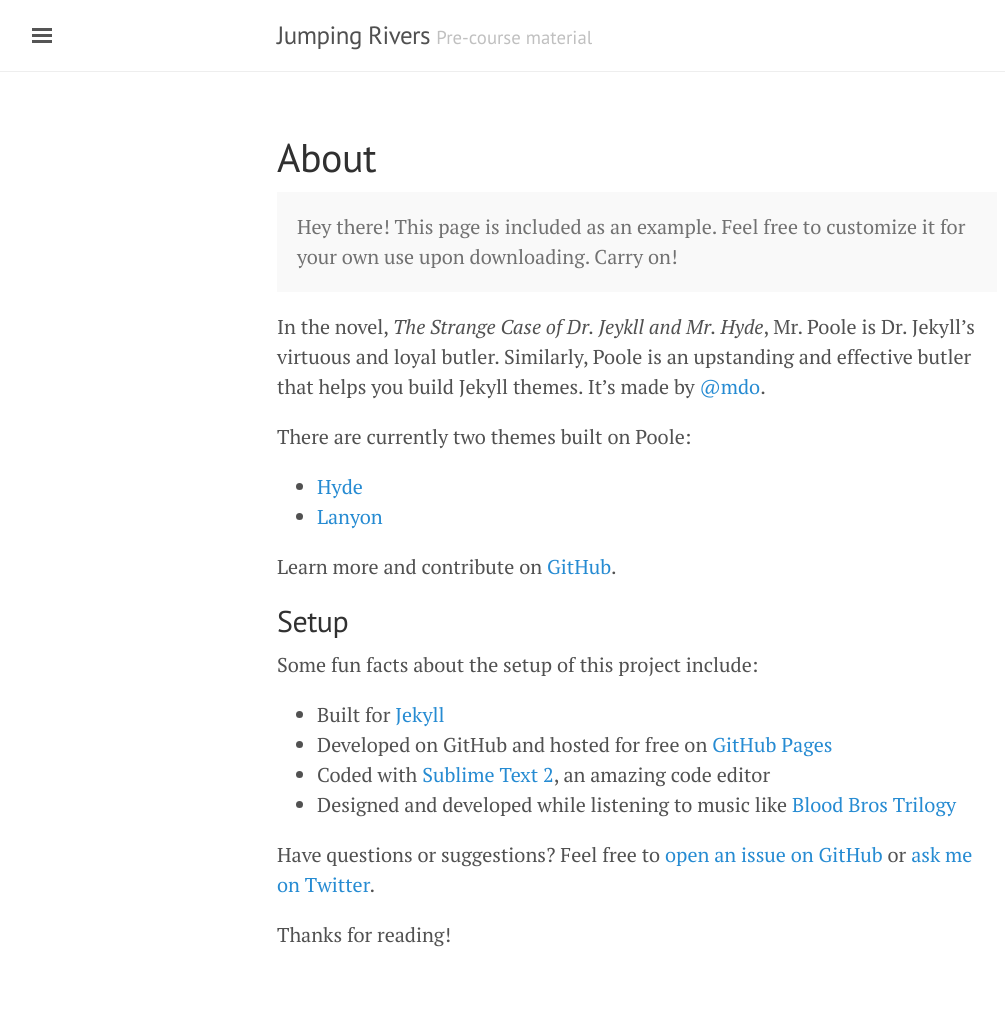
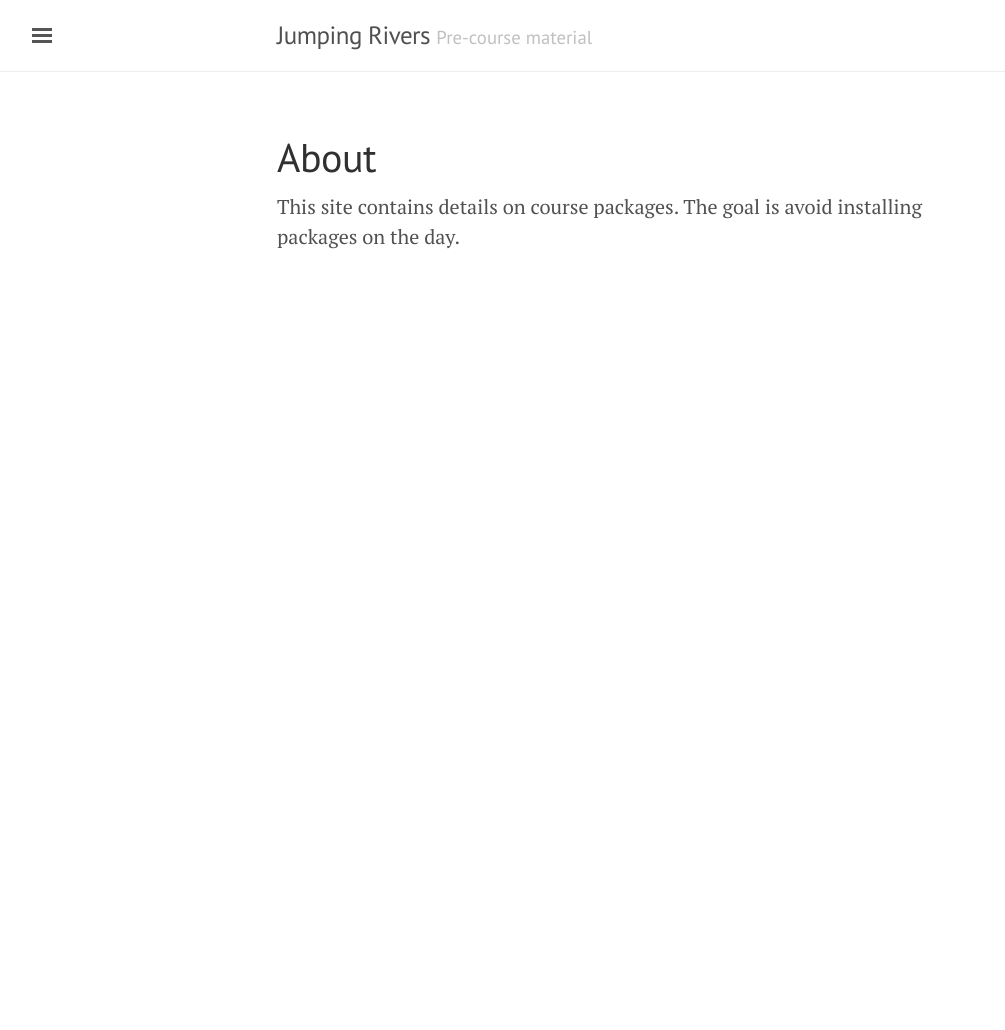
Before and after one commit to Robinlovelace/jr-packages.github.io, a Jekyll site: the page built from about.md, in a window 1280 px wide. Shown: the whole page, without its empty margins (3-1008 px from the left). Built offline with Jekyll 4.4.1, drawn with Linux system fonts in a browser that asks for light colours; after the commit the page ends 900 px from its top, so only the background shows below that.

Commit message:
Update about

```diff
--- a/about.md
+++ b/about.md
@@ -3,28 +3,5 @@
 title: About
 ---
 
-<p class="message">
-  Hey there! This page is included as an example. Feel free to customize it for your own use upon downloading. Carry on!
-</p>
-
-In the novel, *The Strange Case of Dr. Jeykll and Mr. Hyde*, Mr. Poole is Dr. Jekyll's virtuous and loyal butler. Similarly, Poole is an upstanding and effective butler that helps you build Jekyll themes. It's made by [@mdo](https://twitter.com/mdo).
-
-There are currently two themes built on Poole:
-
-* [Hyde](http://hyde.getpoole.com)
-* [Lanyon](http://lanyon.getpoole.com)
-
-Learn more and contribute on [GitHub](https://github.com/poole).
-
-## Setup
-
-Some fun facts about the setup of this project include:
-
-* Built for [Jekyll](http://jekyllrb.com)
-* Developed on GitHub and hosted for free on [GitHub Pages](https://pages.github.com)
-* Coded with [Sublime Text 2](http://sublimetext.com), an amazing code editor
-* Designed and developed while listening to music like [Blood Bros Trilogy](https://soundcloud.com/maddecent/sets/blood-bros-series)
-
-Have questions or suggestions? Feel free to [open an issue on GitHub](https://github.com/poole/issues/new) or [ask me on Twitter](https://twitter.com/mdo).
-
-Thanks for reading!
+This site contains details on course packages. The goal is avoid installing
+packages on the day.
```
